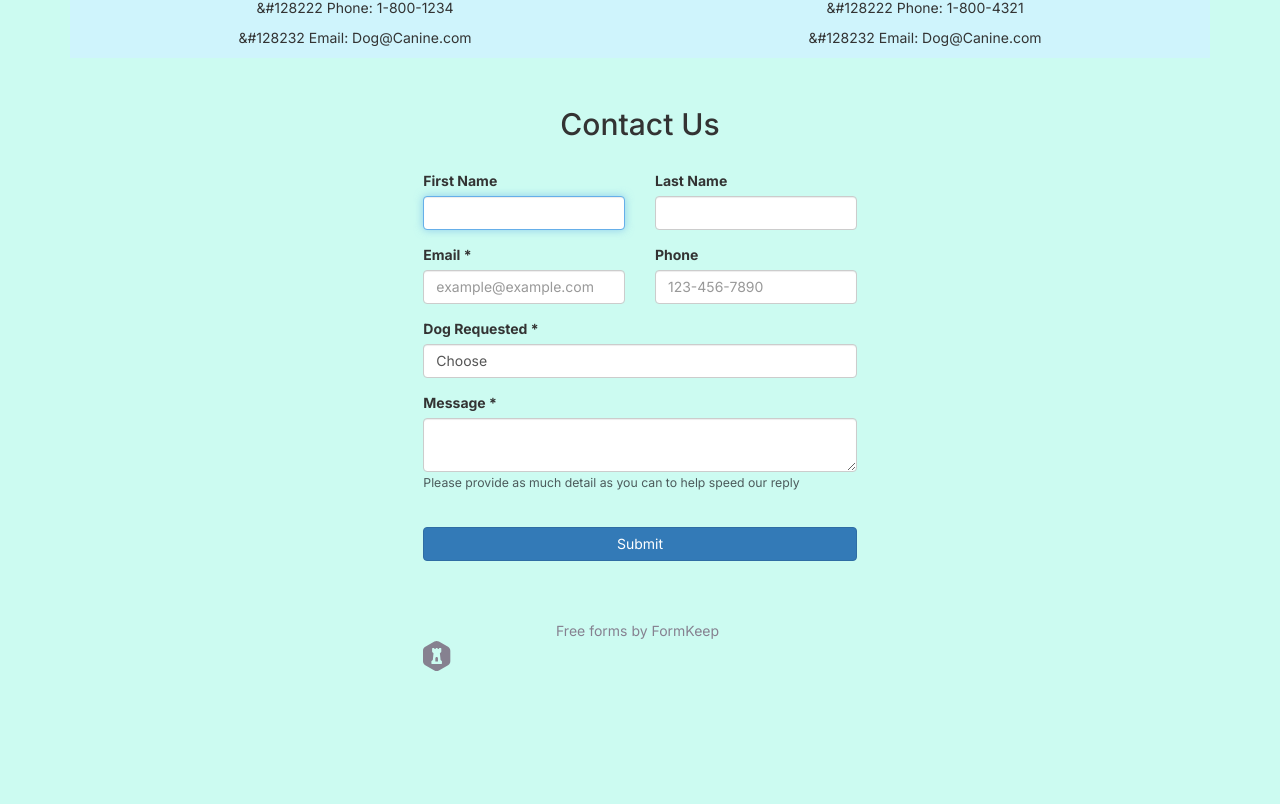
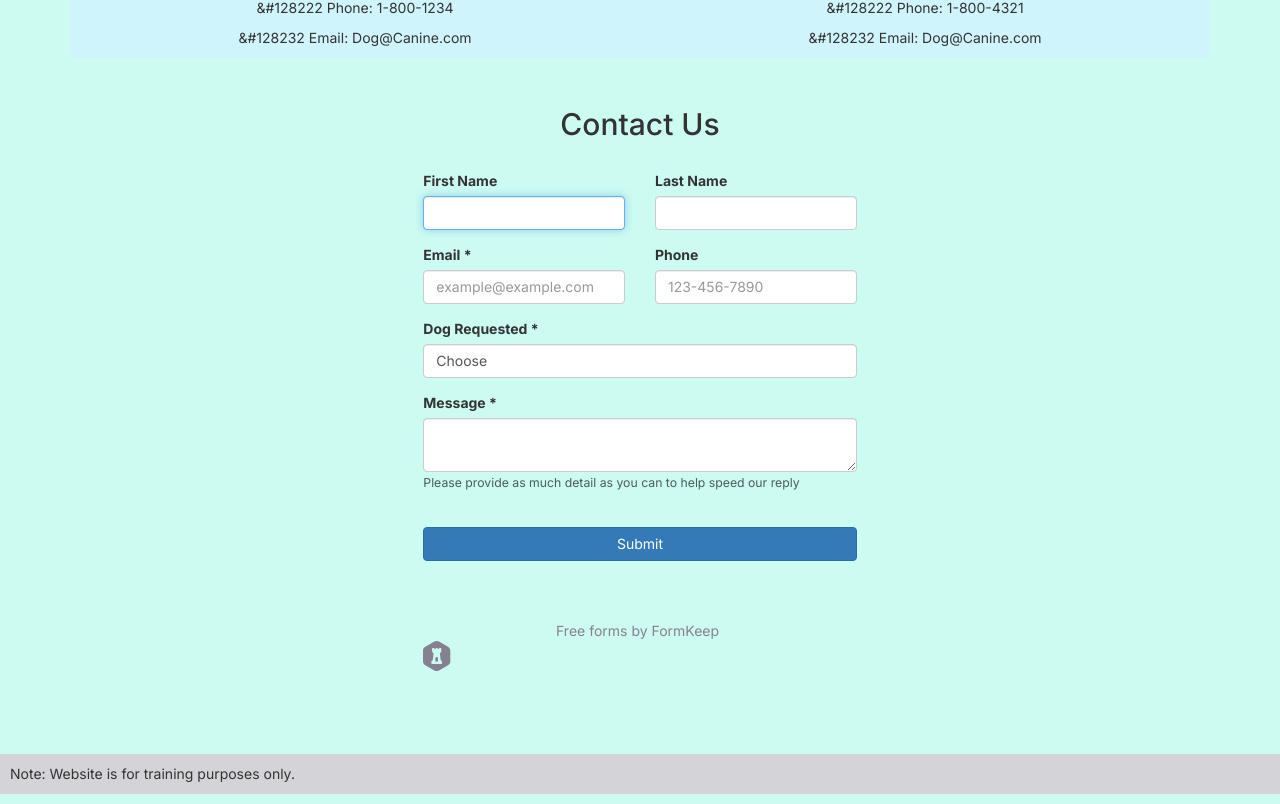
Before and after one commit to Bruce-Morales/nextjs-training, a Next.js app: page /contact in a window 1280 px wide. Shown: the part 950-1754 px from the top of the page. Before the commit the page ends 1704 px from the top, so only its background shows below. Built offline with nearby package versions, Linux system fonts and the light colour scheme.

Commit message:
added footer and such

```diff
--- a/src/app/layout.js
+++ b/src/app/layout.js
@@ -4,6 +4,7 @@ import { Container } from 'postcss'
 import Navbar from '../components/navbar';
 import 'bootstrap/dist/css/bootstrap.css';
 import BootstrapClient from '@/components/BootstrapClient.js';
+import Footer from '@/components/footer';
 
 const inter = Inter({ subsets: ['latin'] })
 
@@ -21,7 +22,7 @@ export default function RootLayout({ children }) {
           <header />
         {children}
          <BootstrapClient />
-         <footer />
+         <Footer />
         </container>
         </body>
     </html>
--- /dev/null
+++ b/src/components/footer.jsx
@@ -0,0 +1,7 @@
+const Footer = () => {
+    return (
+      <p className="bg-zinc-300 p-3">Note: Website is for training purposes only.</p>
+    );
+  };
+
+  export default Footer;
```
